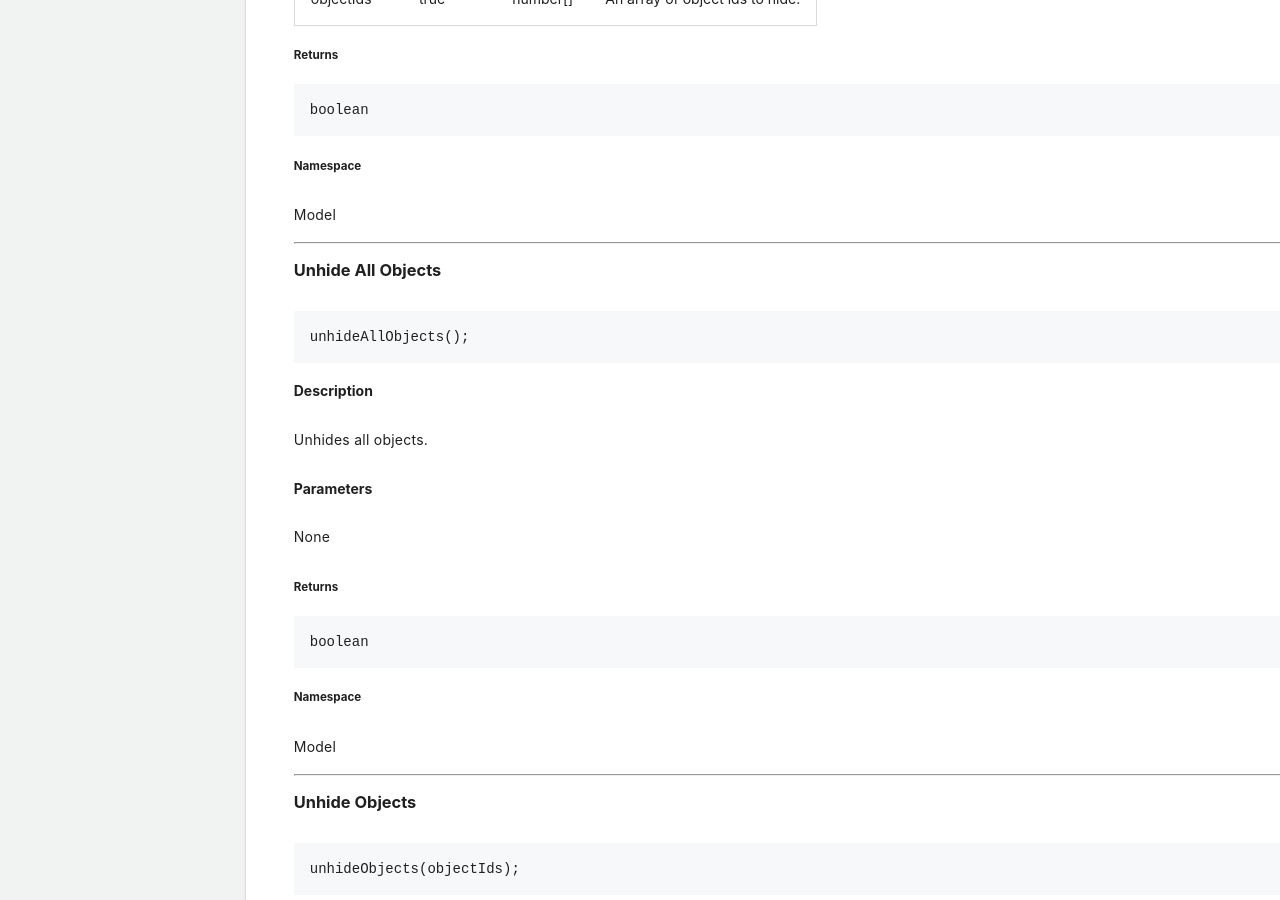
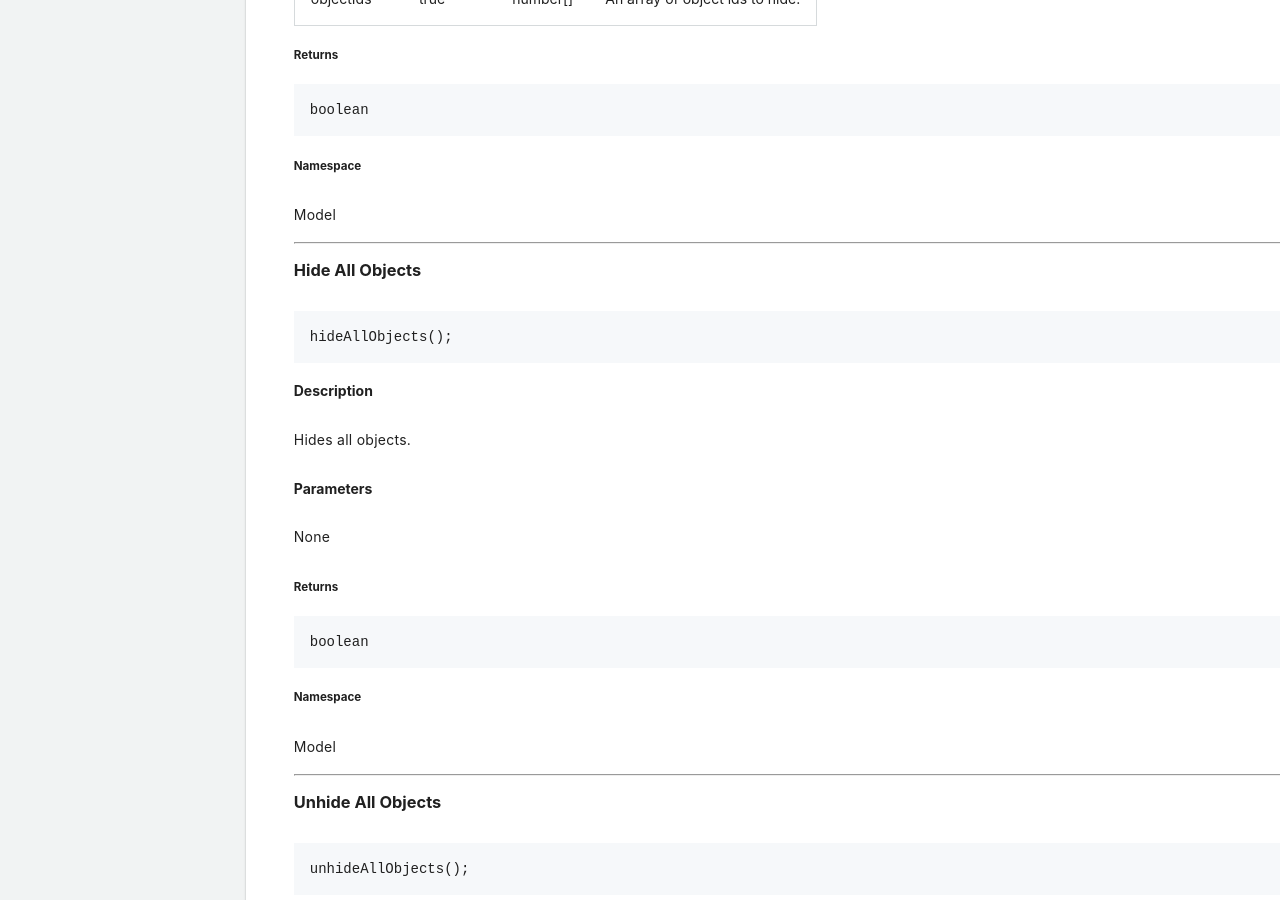
Before and after one commit to procore/documentation, a Jekyll site: the page built from bim_webviewer/bim_web_viewer.md, in a window 1280 px wide and 900 px high, scrolled down 46325 px. Built offline with Jekyll 4.4.1, drawn with Linux system fonts in a browser that asks for light colours; comment, search, counter and statistics services are not loaded.

Commit message:
[BIM-2526] Added `model.hideAllObjects` documentation (#153)
* Added `model.hideAllObjects` documentation

* Takes no parameters

````diff
--- a/bim_webviewer/bim_web_viewer.md
+++ b/bim_webviewer/bim_web_viewer.md
@@ -2244,6 +2244,35 @@ Hides objects defined by the array of object ids.
 | Field Name | Required | Type | Description |
 | - | - | - | - |
 | objectIds | true | number[] | An array of object ids to hide. |
+
+##### Returns
+
+```js
+boolean
+```
+
+##### Namespace
+
+Model
+
+---
+
+
+### Hide All Objects
+
+<p class="heading-link-container"><a class="heading-link" href="#hide-all-objects"></a></p>
+
+```js
+hideAllObjects();
+```
+
+#### Description
+
+Hides all objects.
+
+#### Parameters
+
+None
 
 ##### Returns
 
````
